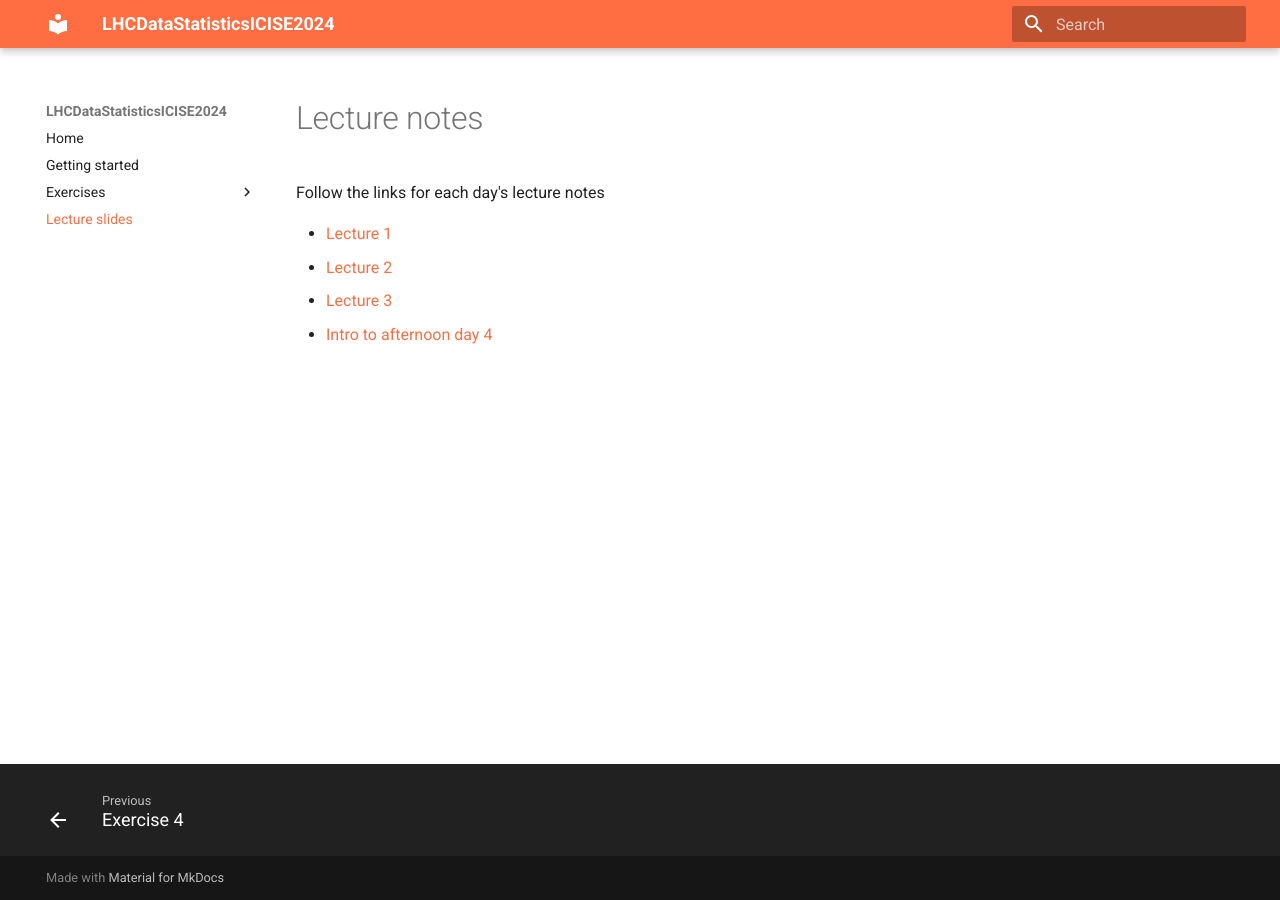
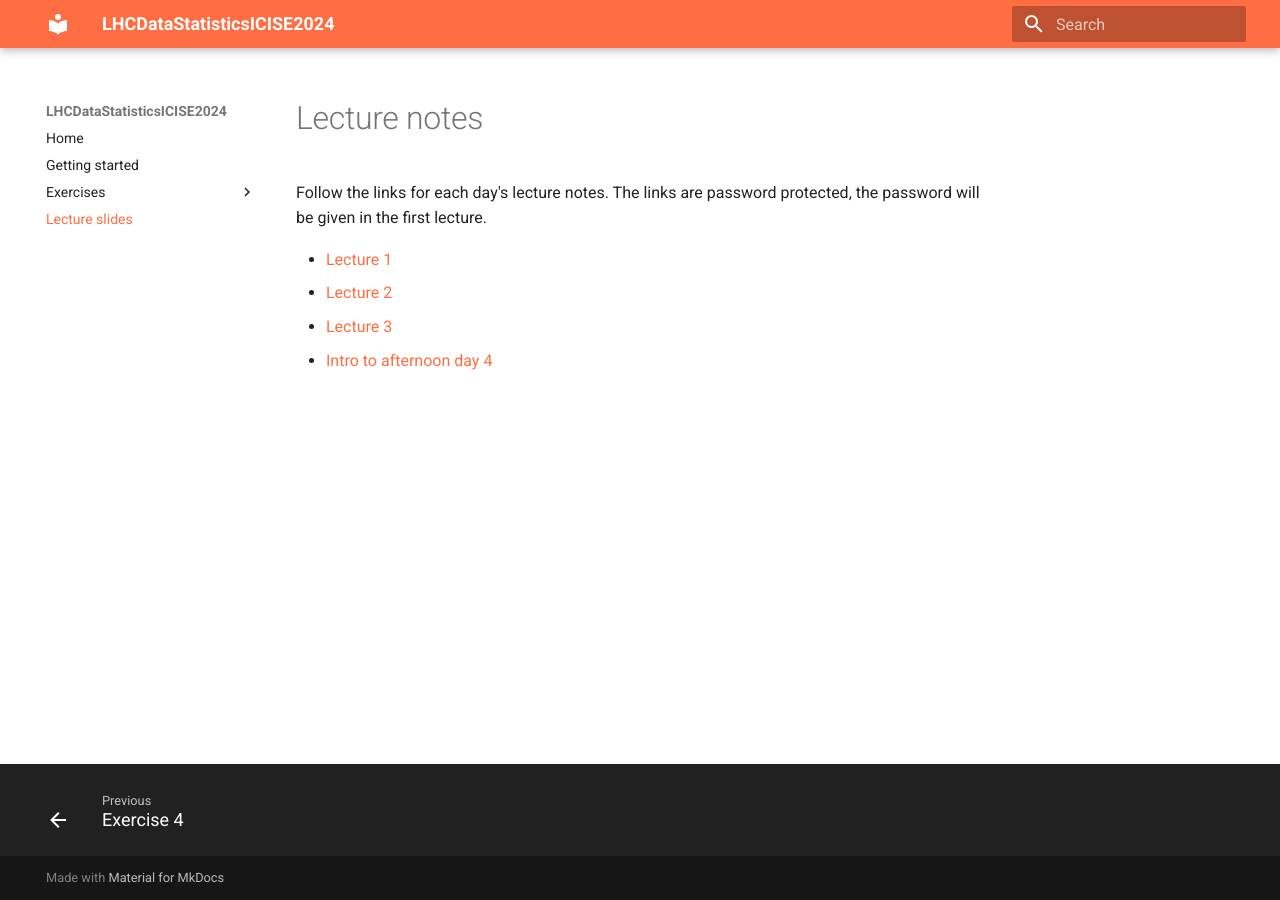
Before and after one commit to nucleosynthesis/LHCDataStatisticsICISE2024, an MkDocs documentation site: the page built from docs/lectures.md, in a window 1280 px wide. Built offline with MkDocs 1.6.1 and Material for MkDocs 9.7.7, drawn with Linux system fonts in a browser that asks for light colours.

```diff
--- a/docs/lectures.md
+++ b/docs/lectures.md
@@ -1,6 +1,6 @@
 # Lecture notes
 
-Follow the links for each day's lecture notes
+Follow the links for each day's lecture notes. The links are password protected, the password will be given in the first lecture.
 
    - [Lecture 1](https://cernbox.cern.ch/s/fL0eVRQ1i1FDGKA)
    - [Lecture 2](https://cernbox.cern.ch/s/FM5sJyKk1vyue6r)
```
